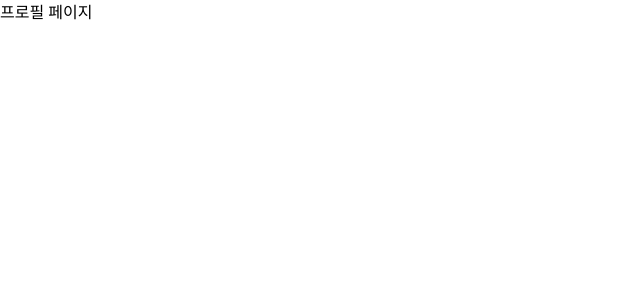
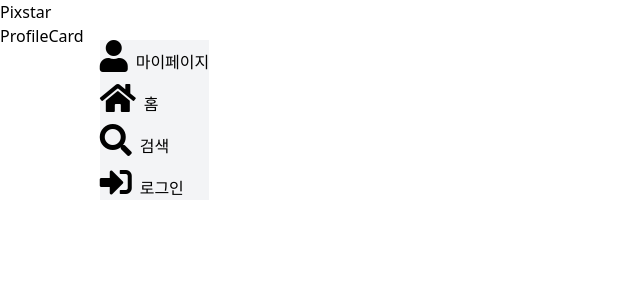
Before and after one commit to ormi-pixstar/pixstar-fe, a React (Create React App) app: page /profile/0 in a window 1280 px wide. Shown: the top 300 px of the page, without its empty margins (0-640 px from the left). Built offline with nearby package versions, Linux system fonts and the light colour scheme; no server answers.

Commit message:
🚧 WIP: 프로필 조회 컴포넌트 구성

```diff
--- /dev/null
+++ b/src/components/profilepage/ProfileCard.jsx
@@ -0,0 +1,5 @@
+const ProfileCard = ({ profile }) => {
+  console.log(profile);
+  return <div>ProfileCard</div>;
+};
+export default ProfileCard;
--- a/src/pages/ProfilePage.jsx
+++ b/src/pages/ProfilePage.jsx
@@ -1,4 +1,45 @@
+import { useState, useEffect } from 'react';
+import { useParams } from 'react-router-dom';
+import { useDispatch } from 'react-redux';
+import { __getProfile } from '../redux/modules/user.js';
+import Header from '../components/common/Header.jsx';
+import ProfileCard from '../components/profilepage/ProfileCard.jsx';
+import Navbar from '../components/common/Navbar.jsx';
+
 const ProfilePage = () => {
-  return <div>프로필 페이지</div>;
+  const dispatch = useDispatch();
+
+  const { id } = useParams();
+  const [profile, setProfile] = useState({
+    id: 0,
+    email: '',
+    username: '',
+    image_url: '',
+  });
+
+  const getProfile = async () => {
+    await dispatch(__getProfile(id))
+      .then((res) => {
+        console.log(res);
+        setProfile(res.payload.results);
+      })
+      .catch((err) => {
+        console.log(err);
+      });
+  };
+
+  useEffect(() => {
+    getProfile();
+  }, []);
+
+  return (
+    <>
+      <Header />
+      <section className='flex flex-col md:flex-row'>
+        <ProfileCard profile={profile} />
+        <Navbar />
+      </section>
+    </>
+  );
 };
 export default ProfilePage;
--- a/src/redux/modules/user.js
+++ b/src/redux/modules/user.js
@@ -26,6 +26,19 @@ export const __login = createAsyncThunk('login', async (payload, api) => {
     return api.rejectWithValue(err.response.data);
   }
 });
+
+// 유저 정보 조회
+export const __getProfile = createAsyncThunk(
+  'getProfile',
+  async (payload, api) => {
+    try {
+      const res = await axios.get(`user/profile/${payload}`);
+      return api.fulfillWithValue(res.data);
+    } catch (err) {
+      return api.rejectWithValue(err.response.data);
+    }
+  }
+);
 
 export const userSlice = createSlice({
   name: 'user',
@@ -61,6 +74,14 @@ export const userSlice = createSlice({
       .addCase(__login.rejected, (state, action) => {
         state.isLog = false;
         alert(action.payload.detail[0]);
+      })
+
+      // 유저 정보 조회
+      .addCase(__getProfile.fulfilled, (state, action) => {
+        console.log(action.payload);
+      })
+      .addCase(__getProfile.rejected, (state, action) => {
+        console.log(action.payload);
       });
   },
 });
```
